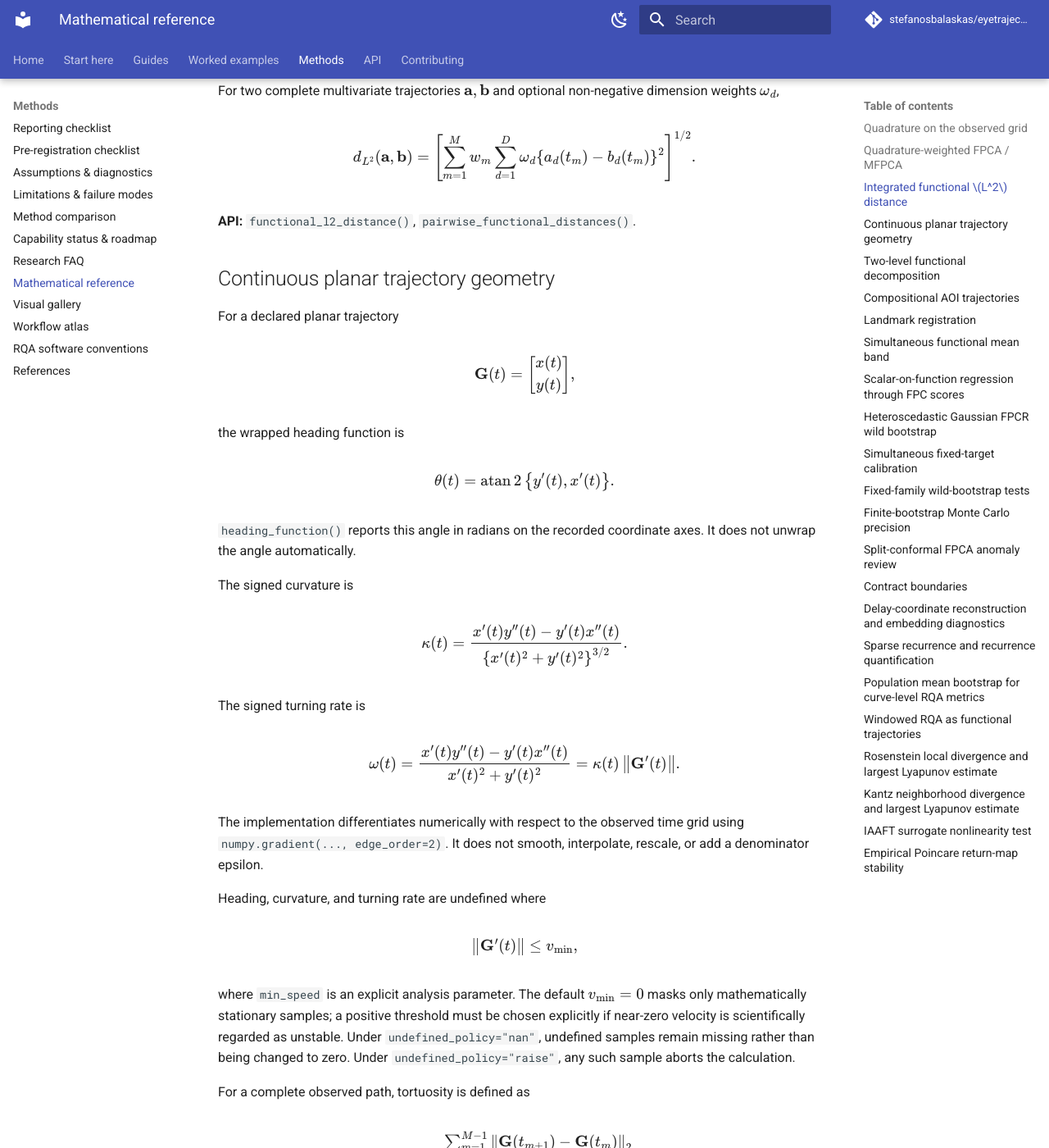
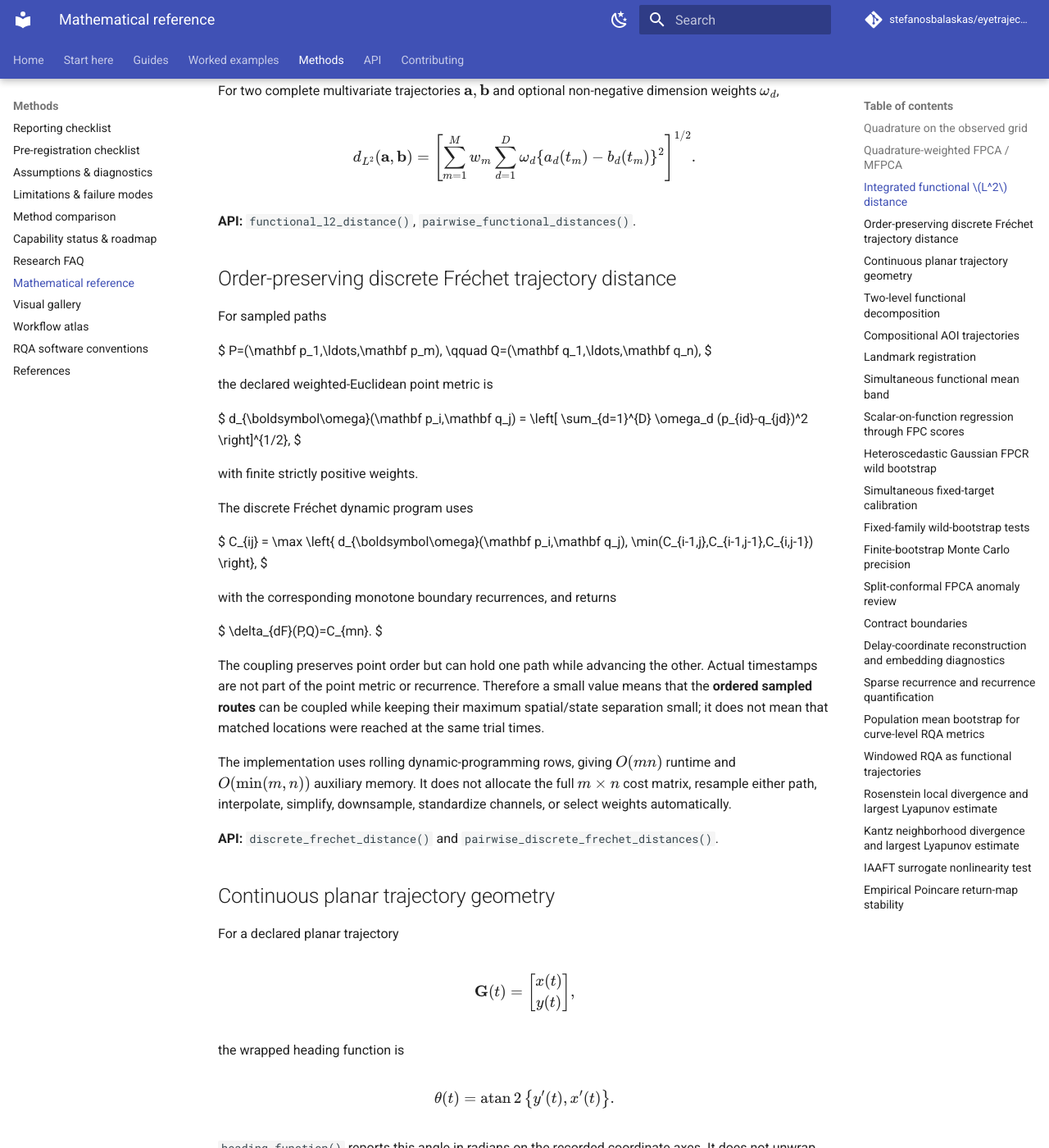
Before and after one commit to stefanosbalaskas/eyetrajectoriespy, an MkDocs documentation site: the page built from docs/methods/mathematical-reference.md, in a window 1280 px wide and 1400 px high, scrolled down 2384 px. Shown: the whole window at 82% size. Built offline with MkDocs 1.6.1 and Material for MkDocs 9.7.7, drawn with Linux system fonts in a browser that asks for light colours; comment, search, counter and statistics services are not loaded.

Commit message:
Add discrete Frechet mathematical reference

```diff
--- a/docs/methods/mathematical-reference.md
+++ b/docs/methods/mathematical-reference.md
@@ -129,6 +129,54 @@ w_m
 $$
 
 **API:** `functional_l2_distance()`, `pairwise_functional_distances()`.
+
+## Order-preserving discrete Fréchet trajectory distance { #discrete-frechet }
+
+For sampled paths
+
+$
+P=(\mathbf p_1,\ldots,\mathbf p_m),
+\qquad
+Q=(\mathbf q_1,\ldots,\mathbf q_n),
+$
+
+the declared weighted-Euclidean point metric is
+
+$
+d_{\boldsymbol\omega}(\mathbf p_i,\mathbf q_j)
+=
+\left[
+\sum_{d=1}^{D}
+\omega_d
+(p_{id}-q_{jd})^2
+\right]^{1/2},
+$
+
+with finite strictly positive weights.
+
+The discrete Fréchet dynamic program uses
+
+$
+C_{ij}
+=
+\max
+\left\{
+d_{\boldsymbol\omega}(\mathbf p_i,\mathbf q_j),
+\min(C_{i-1,j},C_{i-1,j-1},C_{i,j-1})
+\right\},
+$
+
+with the corresponding monotone boundary recurrences, and returns
+
+$
+\delta_{dF}(P,Q)=C_{mn}.
+$
+
+The coupling preserves point order but can hold one path while advancing the other. Actual timestamps are not part of the point metric or recurrence. Therefore a small value means that the **ordered sampled routes** can be coupled while keeping their maximum spatial/state separation small; it does not mean that matched locations were reached at the same trial times.
+
+The implementation uses rolling dynamic-programming rows, giving \(O(mn)\) runtime and \(O(\min(m,n))\) auxiliary memory. It does not allocate the full \(m\times n\) cost matrix, resample either path, interpolate, simplify, downsample, standardize channels, or select weights automatically.
+
+**API:** `discrete_frechet_distance()` and `pairwise_discrete_frechet_distances()`.
 
 ## Continuous planar trajectory geometry { #trajectory-geometry }
 
```
